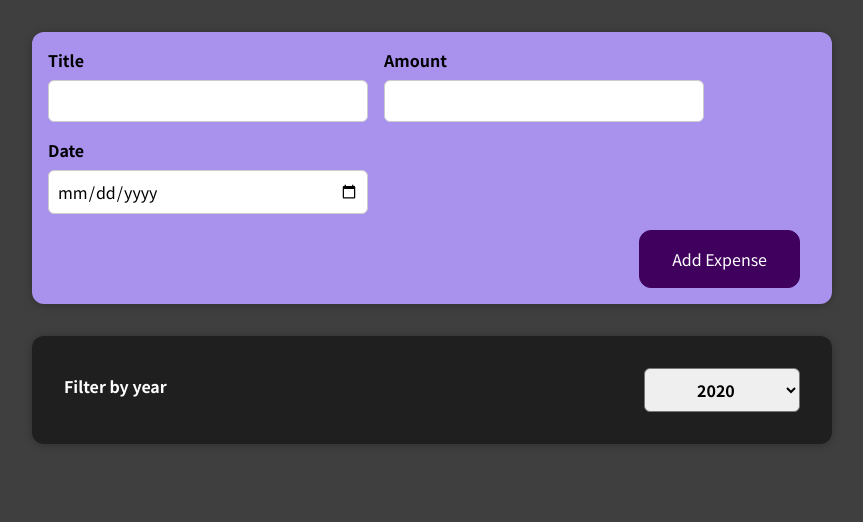
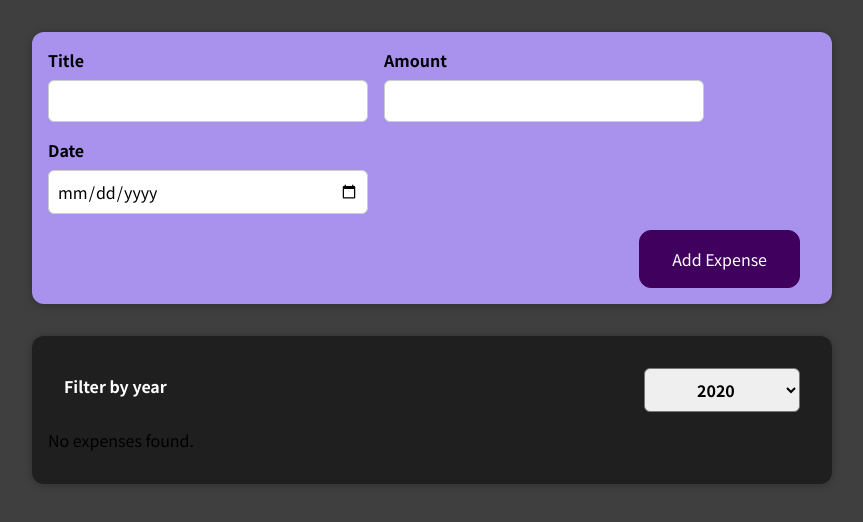
Before and after one commit to sanyamtrehan/react-course, a React (Create React App) app in the folder course-project/: page / in a window 1280 px wide. Shown: the top 522 px of the page, without its empty margins (208-1071 px from the left). Built offline with nearby package versions, Linux system fonts and the light colour scheme.

Commit message:
outputting conditional content

```diff
--- a/course-project/src/components/Expenses/Expenses.js
+++ b/course-project/src/components/Expenses/Expenses.js
@@ -15,20 +15,26 @@
     (expense) => expense.date.getFullYear().toString() === filteredYear
   );
 
+  let expensesContent = <p>No expenses found.</p>;
+
+  if (filteredExpenses.length) {
+    expensesContent = filteredExpenses.map((expense) => (
+      <ExpenseItem
+        key={expense.id}
+        title={expense.title}
+        amount={expense.amount}
+        date={expense.date}
+      />
+    ));
+  }
+
   return (
     <Card className="expenses">
       <ExpenseFilter
         selected={filteredYear}
         onFilterChange={filterChangeHandler}
       />
-      {filteredExpenses.map((expense) => (
-        <ExpenseItem
-          key={expense.id}
-          title={expense.title}
-          amount={expense.amount}
-          date={expense.date}
-        />
-      ))}
+      {expensesContent}
     </Card>
   );
 };
```
